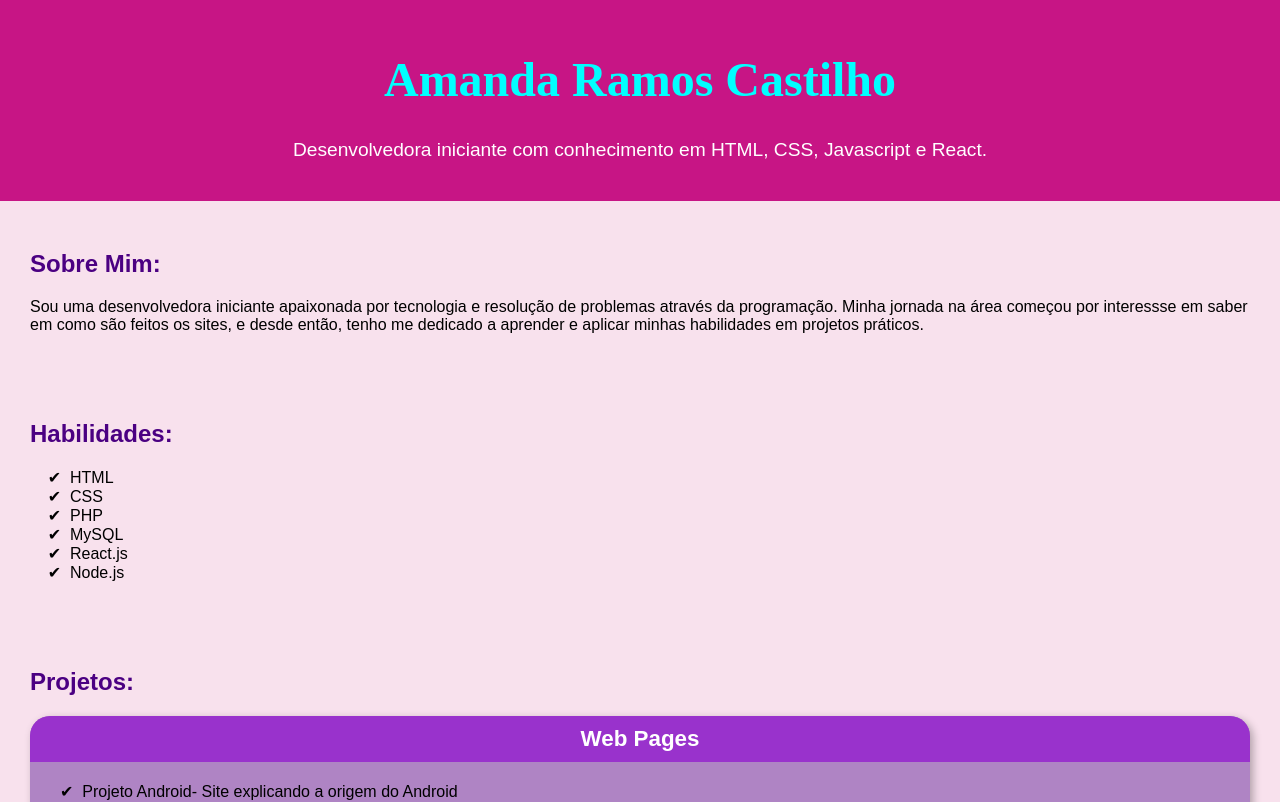
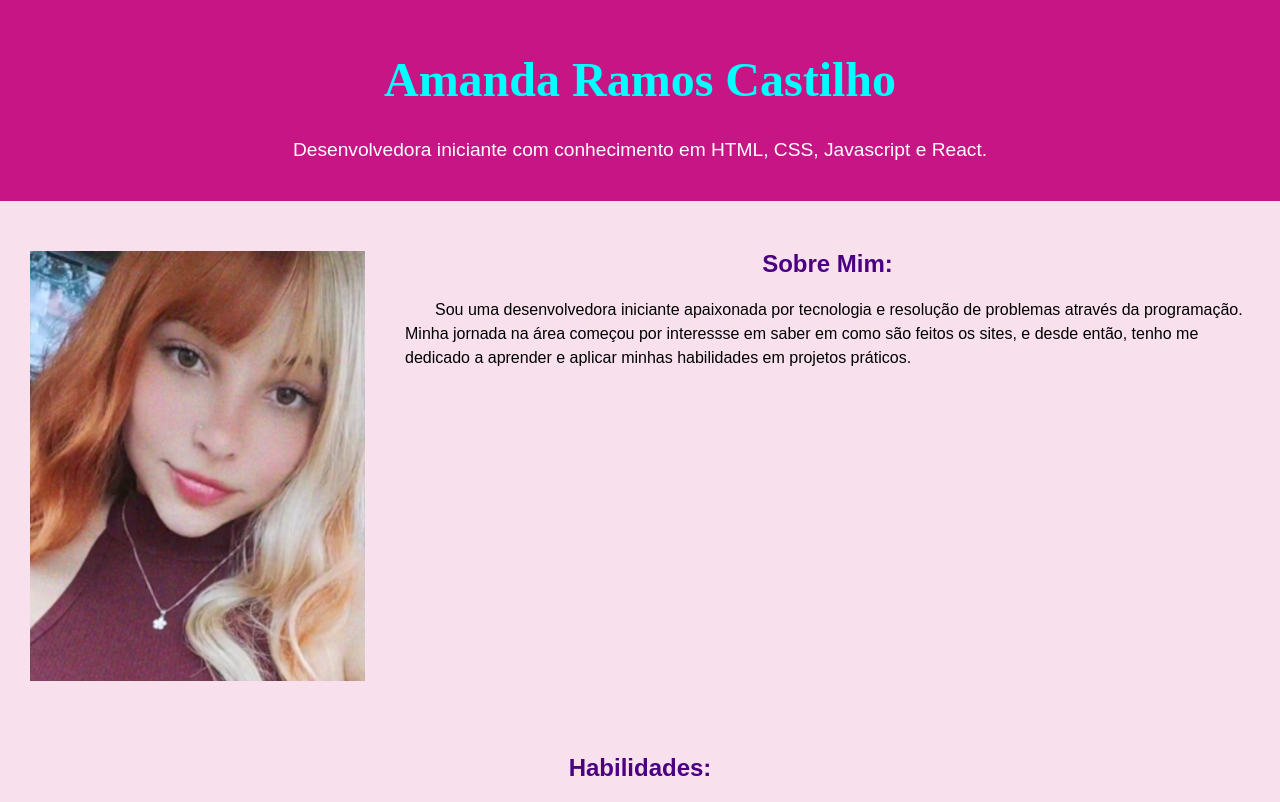
Before and after one commit to MandyCastilho/MandyCastilho, a React (Create React App) app: page / in a window 1280 px wide. Shown: the top 802 px of the page. Built offline with nearby package versions, Linux system fonts and the light colour scheme; a web font is replaced by a local one.

Commit message:
personalização do site
Adicionei minha foto

```diff
--- a/src/App.css
+++ b/src/App.css
@@ -48,21 +48,43 @@ header, footer > p {
     font-size: 1.2em;
 }
 
-header > h1 {
+.about {
+    display: flex;
+    justify-content: space-between;
+}
+
+
+h1 {
     font-family: var(--fonte-destaque);
     color: var(--cor-destaque);
     font-size: 2.5em;
 }
 
 h2 {
+    text-align: center;
     color: var(--cor-roxo);
+}
 
+.texto > p {
+    text-indent: 30px;
+    line-height: 1.5em;
+}
+
+.img-pht {
+    width: 375px;
+    height: 450px;
+    object-fit: cover;
+    object-position: -40px 20px;
+}
+
+.skills > ul >li {
+    list-style-type: '\2714\00A0\00A0';
 }
 
 h3 {
     background-color: var(--cor-roxo-c);
     text-align: center;
-    font-size: 1.4em;
+    font-size: 1.5em;
     color: white;
     padding: 10px;
     margin: -10px -10px 0px -10px;
@@ -74,22 +96,20 @@ h3 {
     padding: 10px;
     border-radius: 20px;
     box-shadow: 3px 3px 8px rgba(0, 0, 0, 0.291);
-    list-style-type: '\2714\00A0\00A0';
+    list-style-type: circle;
     list-style-position: inside;
+
 }
 
 .projects > ul > li {
     font-size: 12pt;
     margin: 20px;
+    line-height: 1.5em;
 }
 
 section {
     padding: 20px;
     margin: 10px;
-}
-
-.skills > ul >li {
-    list-style-type: '\2714\00A0\00A0';
 }
 
 @media (max-width: 768px) {
--- a/src/components/About.js
+++ b/src/components/About.js
@@ -1,10 +1,19 @@
 import React from 'react';
+import amandaimagem from '../assets/img1-pq.jpg'
 
 function About() {
     return (
         <section className="about">
-            <h2>Sobre Mim:</h2>
-            <p>Sou uma desenvolvedora iniciante apaixonada por tecnologia e resolução de problemas através da programação. Minha jornada na área começou por interessse em saber em como são feitos os sites, e desde então, tenho me dedicado a aprender e aplicar minhas habilidades em projetos práticos.</p>
+
+                <div>
+                    < img className="img-pht" src={amandaimagem} alt="Imagem da criadora do site" ></img>
+                </div>
+
+                <div className="texto">
+                    <h2>Sobre Mim:</h2>
+                    <p>Sou uma desenvolvedora iniciante apaixonada por tecnologia e resolução de problemas através da programação. Minha jornada na área começou por interessse em saber em como são feitos os sites, e desde então, tenho me dedicado a aprender e aplicar minhas habilidades em projetos práticos.</p>
+                </div>
+
         </section>
     );
 }
```
Also changed, not shown: src/components/Projects.js (+6 -5 lines), src/assets/img1-pq.jpg (added), src/assets/img1.jfif (added).
